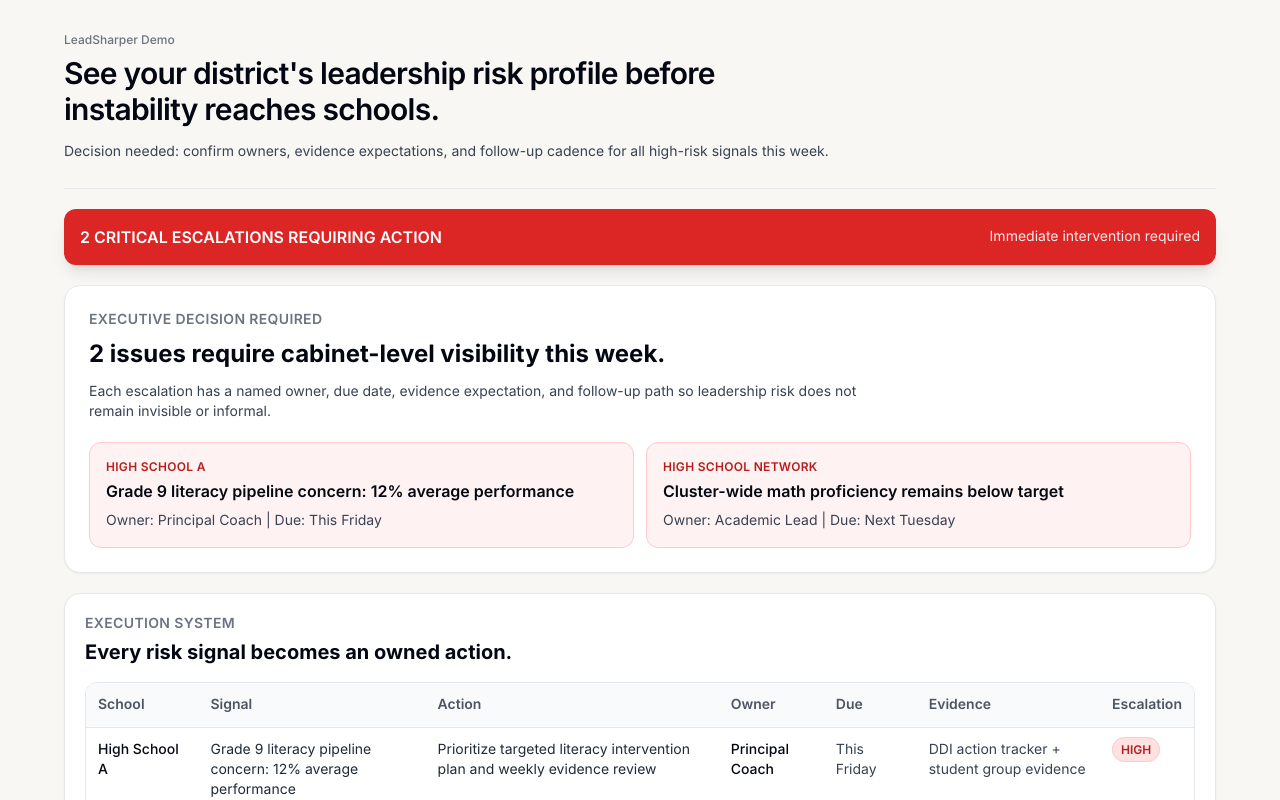
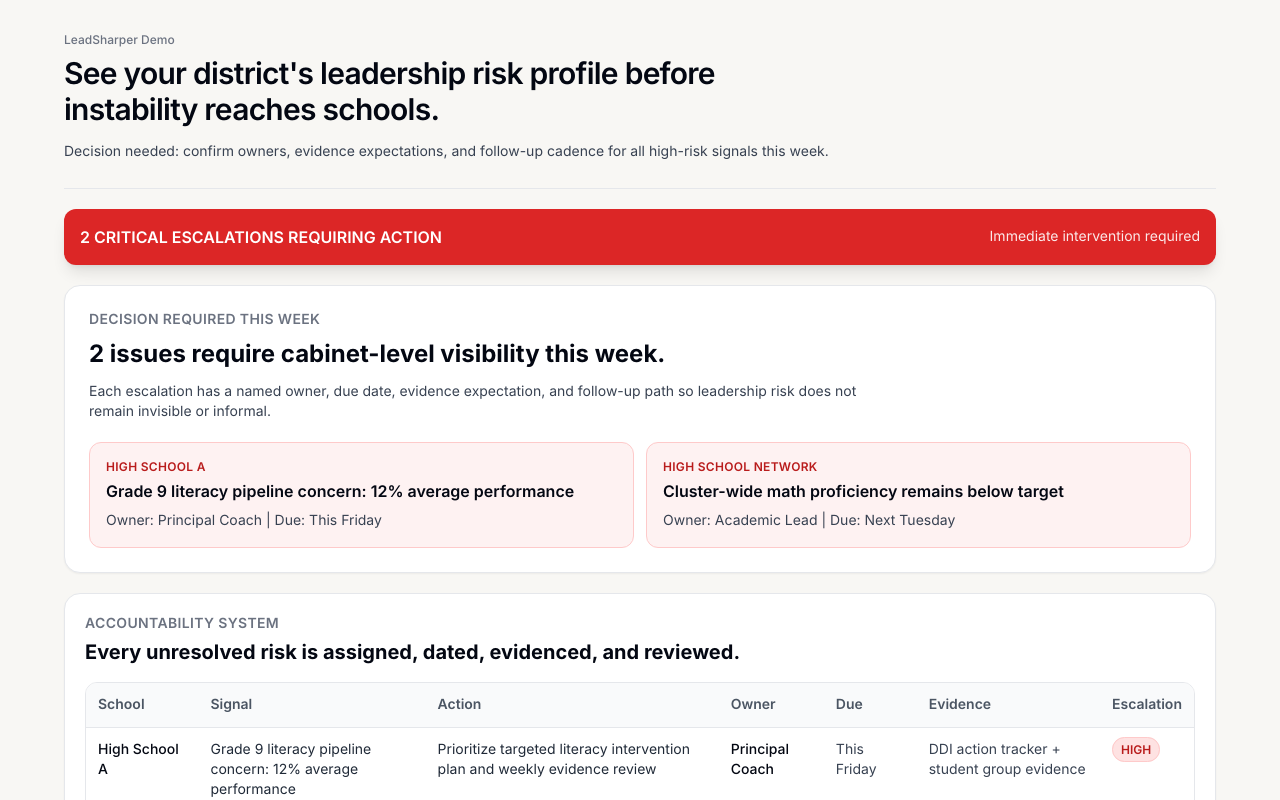
Before and after one commit to jmarc296-jpg/instructional-leadership-practice, a Next.js app: page /demo/run in a window 1280 px wide. Shown: the top 800 px of the page. Built offline with nearby package versions, Linux system fonts and the light colour scheme.

Commit message:
Move demo from warning to decision-forcing system

```diff
--- a/app/demo/components/DemoActionTable.tsx
+++ b/app/demo/components/DemoActionTable.tsx
@@ -11,10 +11,10 @@ export default function DemoActionTable() {
     <div className='rounded-2xl border bg-white p-5 shadow-sm'>
       <div className='mb-4'>
         <div className='text-sm font-semibold uppercase tracking-wide text-gray-500'>
-          Execution System
+          Accountability System
         </div>
         <h2 className='mt-1 text-xl font-bold text-gray-950'>
-          Every risk signal becomes an owned action.
+          Every unresolved risk is assigned, dated, evidenced, and reviewed.
         </h2>
       </div>
 
--- a/app/demo/components/ExecutiveDecisionPanel.tsx
+++ b/app/demo/components/ExecutiveDecisionPanel.tsx
@@ -6,7 +6,7 @@ export default function ExecutiveDecisionPanel() {
   return (
     <section className='rounded-2xl border bg-white p-6 shadow-sm'>
       <div className='text-sm font-semibold uppercase tracking-wide text-gray-500'>
-        Executive Decision Required
+        Decision Required This Week
       </div>
 
       <h2 className='mt-2 text-2xl font-bold text-gray-950'>
```
Also changed, not shown: app/demo/components/ValueProof.tsx (line endings or trailing spaces).
